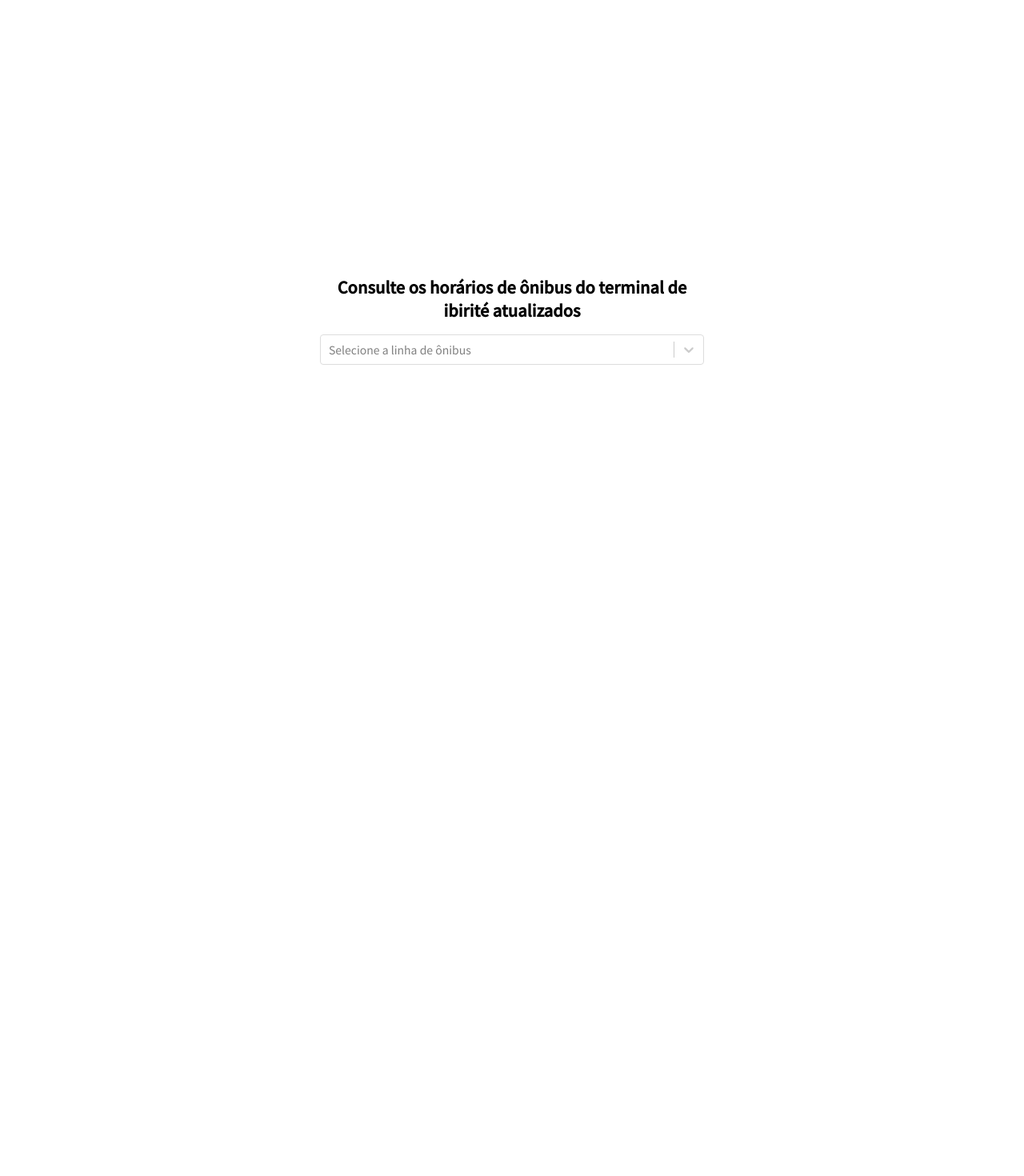
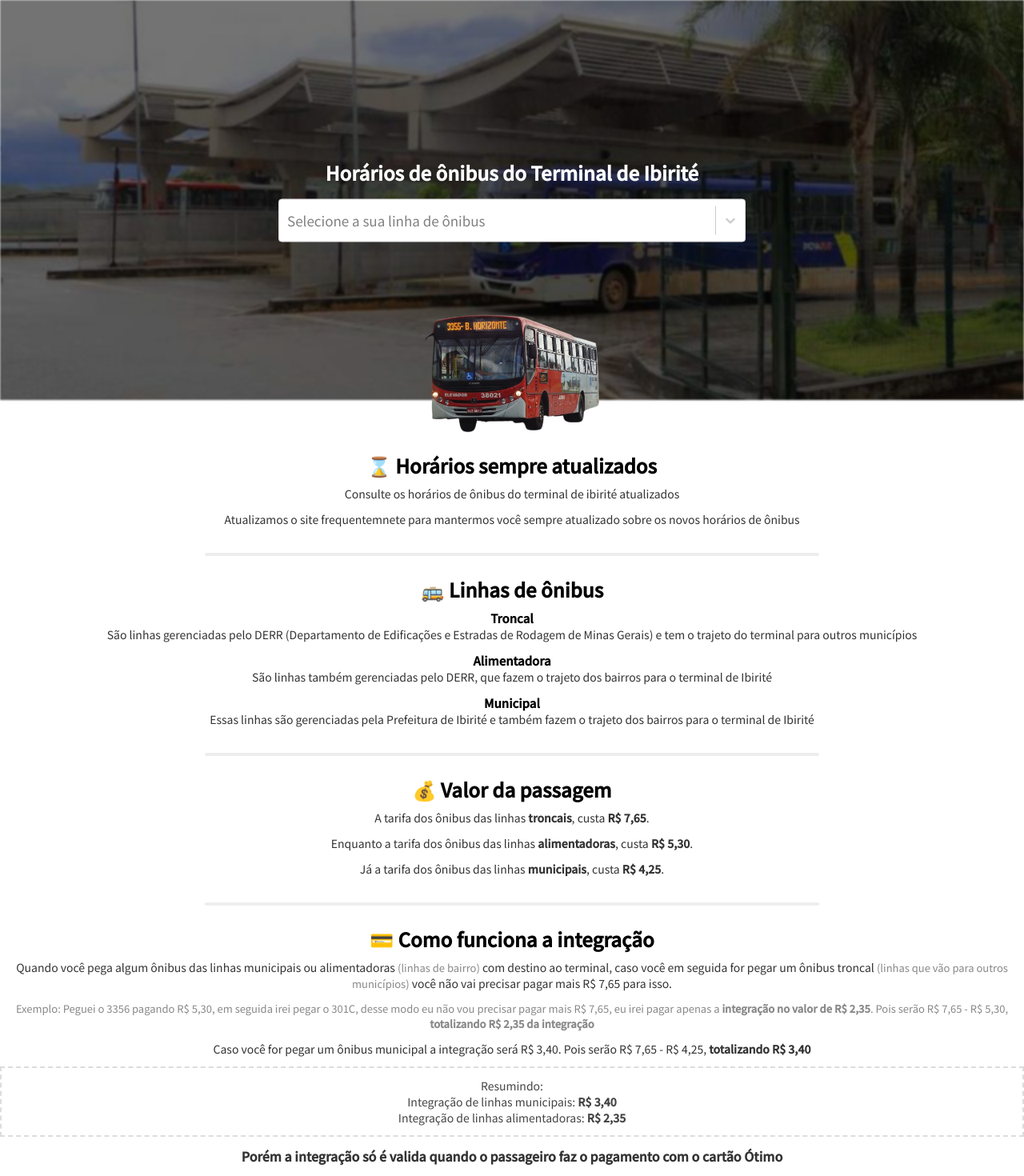
Before and after one commit to RaphaelOliveiraMoura/horarios-onibus-terminal-ibirite, a Next.js app in the folder packages/web/: page / in a window 1280 px wide. Shown: the top 1470 px of the page at 80% size. Before the commit the page ends 800 px from the top, so only its background shows below. Built offline with nearby package versions, Linux system fonts and the light colour scheme.

Commit message:
feat: home page redisgn

```diff
--- a/packages/web/src/screens/home/index.tsx
+++ b/packages/web/src/screens/home/index.tsx
@@ -7,6 +7,14 @@ import Loader from 'components/Loader'
 import { getBusLines } from 'use-cases/get-bus-lines'
 
 import * as S from './styles'
+
+const external_bus_value = 'R$ 7,65'
+
+const internal_bus_value = 'R$ 5,30'
+const internal_integration_value = 'R$ 2,35'
+
+const municipal_bus_value = 'R$ 4,25'
+const municipal_integration_value = 'R$ 3,40'
 
 const HomePage: React.FC = () => {
   const router = useRouter()
@@ -45,21 +53,132 @@ const HomePage: React.FC = () => {
 
   return (
     <S.Wrapper>
-      <S.ContentWrapper inputFocused={inputFocused}>
-        <S.Title>
-          Consulte os horários de ônibus do terminal de ibirité atualizados
-        </S.Title>
+      <S.BackgroundContainer $inputFocused={inputFocused}>
+        <div className="content">
+          <h1>Horários de ônibus do Terminal de Ibirité</h1>
+
           <AutoCompĺete
             id="bus-line"
             options={busOptions}
             onChange={onSelectBusLine}
-          placeholder="Selecione a linha de ônibus"
+            placeholder="Selecione a sua linha de ônibus"
             label="horarios-onibus"
             onFocus={() => setInputFocused(true)}
             onBlur={() => setInputFocused(false)}
           />
+
           {loading && <Loader />}
-      </S.ContentWrapper>
+        </div>
+
+        <img
+          className="background"
+          src="/img/background.jpeg"
+          alt="Imagem do terminal de ibirité"
+        />
+        <img className="bus" src="/img/onibus.png" alt="Imagem de um onibus" />
+      </S.BackgroundContainer>
+
+      <section className="updated-lines">
+        <h1>⌛ Horários sempre atualizados</h1>
+        <p>Consulte os horários de ônibus do terminal de ibirité atualizados</p>
+
+        <p>
+          Atualizamos o site frequentemnete para mantermos você sempre
+          atualizado sobre os novos horários de ônibus
+        </p>
+      </section>
+
+      <section className="bus-types">
+        <h1>🚌 Linhas de ônibus</h1>
+        <h2>Troncal</h2>
+        <p>
+          São linhas gerenciadas pelo DERR (Departamento de Edificações e
+          Estradas de Rodagem de Minas Gerais) e tem o trajeto do terminal para
+          outros municípios
+        </p>
+
+        <h2>Alimentadora</h2>
+        <p>
+          São linhas também gerenciadas pelo DERR, que fazem o trajeto dos
+          bairros para o terminal de Ibirité
+        </p>
+
+        <h2>Municipal</h2>
+        <p>
+          Essas linhas são gerenciadas pela Prefeitura de Ibirité e também fazem
+          o trajeto dos bairros para o terminal de Ibirité
+        </p>
+      </section>
+
+      <section className="values">
+        <h1>💰 Valor da passagem</h1>
+
+        <p>
+          A tarifa dos ônibus das linhas <strong>troncais</strong>, custa{' '}
+          <strong>{external_bus_value}</strong>.
+        </p>
+
+        <p>
+          Enquanto a tarifa dos ônibus das linhas <strong>alimentadoras</strong>
+          , custa <strong>{internal_bus_value}</strong>.
+        </p>
+
+        <p>
+          Já a tarifa dos ônibus das linhas <strong>municipais</strong>, custa{' '}
+          <strong>{municipal_bus_value}</strong>.
+        </p>
+      </section>
+
+      <section className="integration">
+        <h1>💳 Como funciona a integração</h1>
+
+        <p>
+          Quando você pega algum ônibus das linhas municipais ou alimentadoras{' '}
+          <span className="sample">(linhas de bairro)</span> com destino ao
+          terminal, caso você em seguida for pegar um ônibus troncal{' '}
+          <span className="sample">
+            (linhas que vão para outros municípios)
+          </span>{' '}
+          você não vai precisar pagar mais {external_bus_value} para isso.
+        </p>
+
+        <p className="sample">
+          Exemplo: Peguei o 3356 pagando {internal_bus_value}, em seguida irei
+          pegar o 301C, desse modo eu não vou precisar pagar mais{' '}
+          {external_bus_value}, eu irei pagar apenas a{' '}
+          <strong>integração no valor de {internal_integration_value}</strong>.
+          Pois serão {external_bus_value} - {internal_bus_value},{' '}
+          <strong>
+            totalizando {internal_integration_value} da integração
+          </strong>
+        </p>
+
+        <p>
+          Caso você for pegar um ônibus municipal a integração será{' '}
+          {municipal_integration_value}. Pois serão {external_bus_value} -{' '}
+          {municipal_bus_value},{' '}
+          <strong>totalizando {municipal_integration_value}</strong>
+        </p>
+
+        <ul>
+          Resumindo:
+          <li>
+            Integração de linhas municipais:{' '}
+            <strong>{municipal_integration_value}</strong>
+          </li>
+          <li>
+            Integração de linhas alimentadoras:{' '}
+            <strong>{internal_integration_value}</strong>
+          </li>
+        </ul>
+
+        <p className="disclaimer">
+          <strong>
+            Porém a integração só é valida quando o passageiro faz o pagamento
+            com o cartão Ótimo
+          </strong>
+        </p>
+      </section>
     </S.Wrapper>
   )
 }
--- a/packages/web/src/screens/home/styles.ts
+++ b/packages/web/src/screens/home/styles.ts
@@ -1,45 +1,127 @@
 import styled, { css } from 'styled-components'
 
-import { AlertBanner as SAlertBanner } from 'components/AlertBanner'
+export const Wrapper = styled.div`
+  min-height: 100vh;
 
-export const Wrapper = styled.div`
+  section {
+    position: relative;
+    margin-bottom: 24px;
+    padding-bottom: 24px;
+    text-align: center;
+
+    h1 {
+      font-size: 2.4rem;
+      margin-bottom: 8px;
+      padding: 0 8px;
+    }
+
+    p {
+      font-size: 1.4rem;
+      margin-bottom: 12px;
+      color: #333;
+      padding: 0 12px;
+    }
+
+    p.disclaimer {
+      font-size: 1.6rem;
+    }
+
+    .sample {
+      color: #888;
+      font-size: 1.3rem;
+    }
+
+    ul {
+      margin-bottom: 12px;
+      font-size: 1.4rem;
       width: 100%;
-  max-width: 50rem;
-  height: 100vh;
-  position: relative;
+      border: 2px dashed #ddd;
+      color: #444;
+      padding: 12px;
+
+      li {
+        list-style: none;
+      }
+    }
+  }
+
+  section::after {
+    content: '';
+    position: absolute;
+    bottom: 0;
+    left: 50%;
+    transform: translateX(-50%);
+    width: 60%;
+    height: 4px;
+    border-radius: 4px;
+    background-color: #eee;
+  }
+
+  section.updated-lines {
+    padding-top: 64px;
+  }
 `
 
-type ContentWrapperProps = {
-  inputFocused: boolean
+type BackgroundContainerProps = {
+  $inputFocused: boolean
 }
 
-export const ContentWrapper = styled.div<ContentWrapperProps>`
+export const BackgroundContainer = styled.header<BackgroundContainerProps>`
+  position: relative;
   display: flex;
   justify-content: center;
-  align-items: center;
-  flex-direction: column;
-  transition: all 0.4s;
+
+  .content {
     position: absolute;
     top: 50%;
-  left: 0;
-  right: 0;
     transform: translateY(-50%);
-  transition: all 0.5s;
-  padding: 1rem;
+    width: 100%;
+    padding: 8px;
+    z-index: 1;
+    text-align: center;
+    transition: all 0.4s;
+    max-width: 600px;
 
-  ${({ inputFocused }) =>
-    inputFocused &&
+    h1 {
+      margin-bottom: 16px;
+      font-size: 2.4rem;
+      color: white;
+      padding: 0 12px;
+    }
+
+    .react-select-container {
+      font-size: 1.7rem;
+    }
+
+    .react-select__menu-list {
+      max-height: 800px;
+    }
+
+    input {
+      height: 40px;
+    }
+
+    ${(p) =>
+      p.$inputFocused &&
       css`
-      top: 4rem;
+        top: 8px;
         transform: translateY(0);
       `}
+  }
+
+  img.background {
+    filter: blur(1px) brightness(45%);
+    object-fit: cover;
+    width: 100vw;
+    height: 500px;
+  }
+
+  img.bus {
+    position: absolute;
+    object-fit: cover;
+    bottom: 0;
+    left: 50%;
+    transform: translateX(-50%) translateY(30%);
+    max-height: 200px;
+  }
 `
-
-export const Title = styled.h1`
-  text-align: center;
-  margin-bottom: 1.6rem;
-`
-
-export const AlertBanner = styled(SAlertBanner)`
-  margin-bottom: 26px;
-`
```
Also changed, not shown: packages/web/src/screens/bus-schedule-details/index.tsx (+21 -7 lines), packages/web/src/screens/bus-schedule-details/styles.ts (+25 -9 lines), packages/web/public/img/background.jpeg (added), packages/web/public/img/onibus.png (added). Lines whose indentation alone changed are shown as unchanged.
